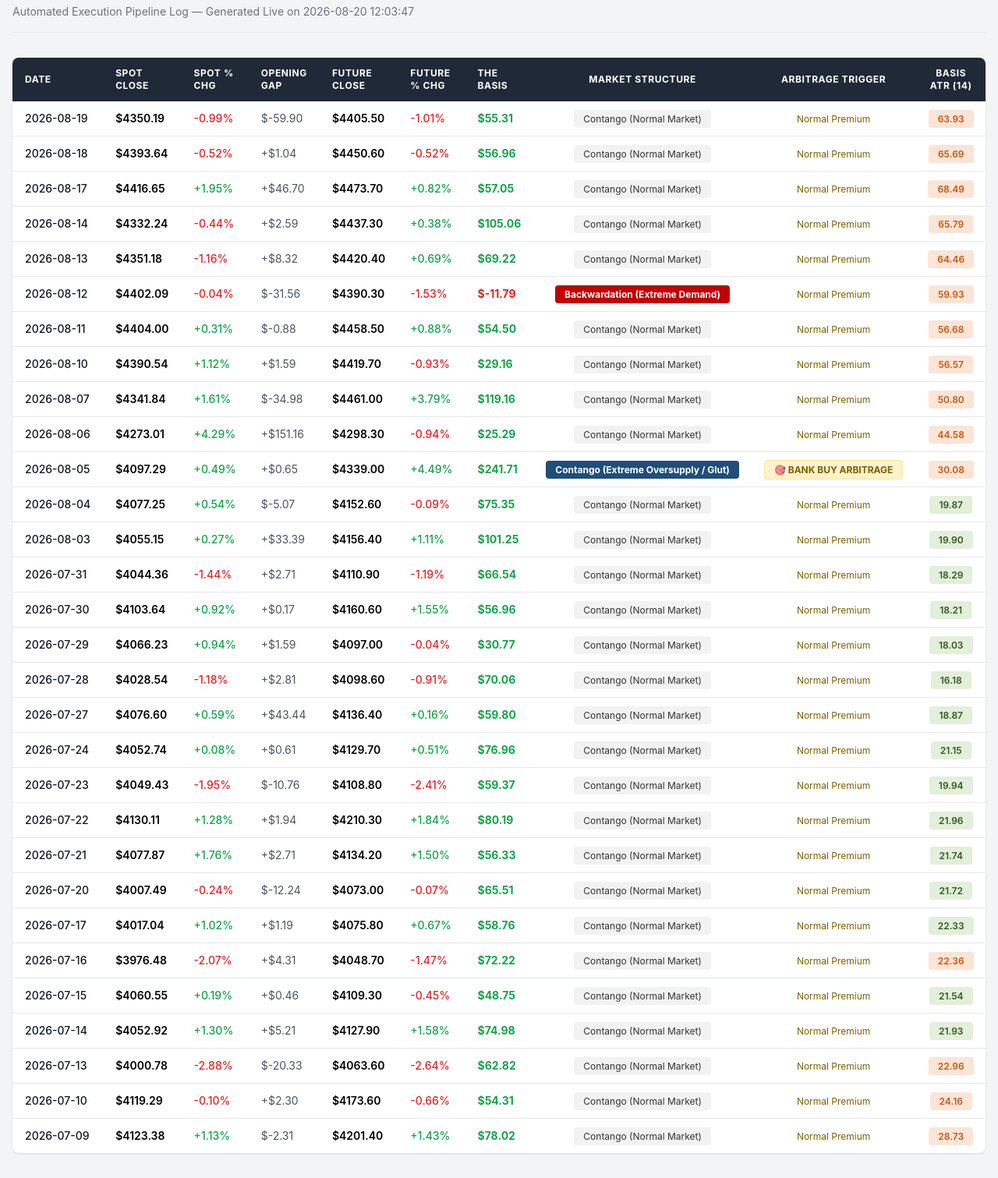
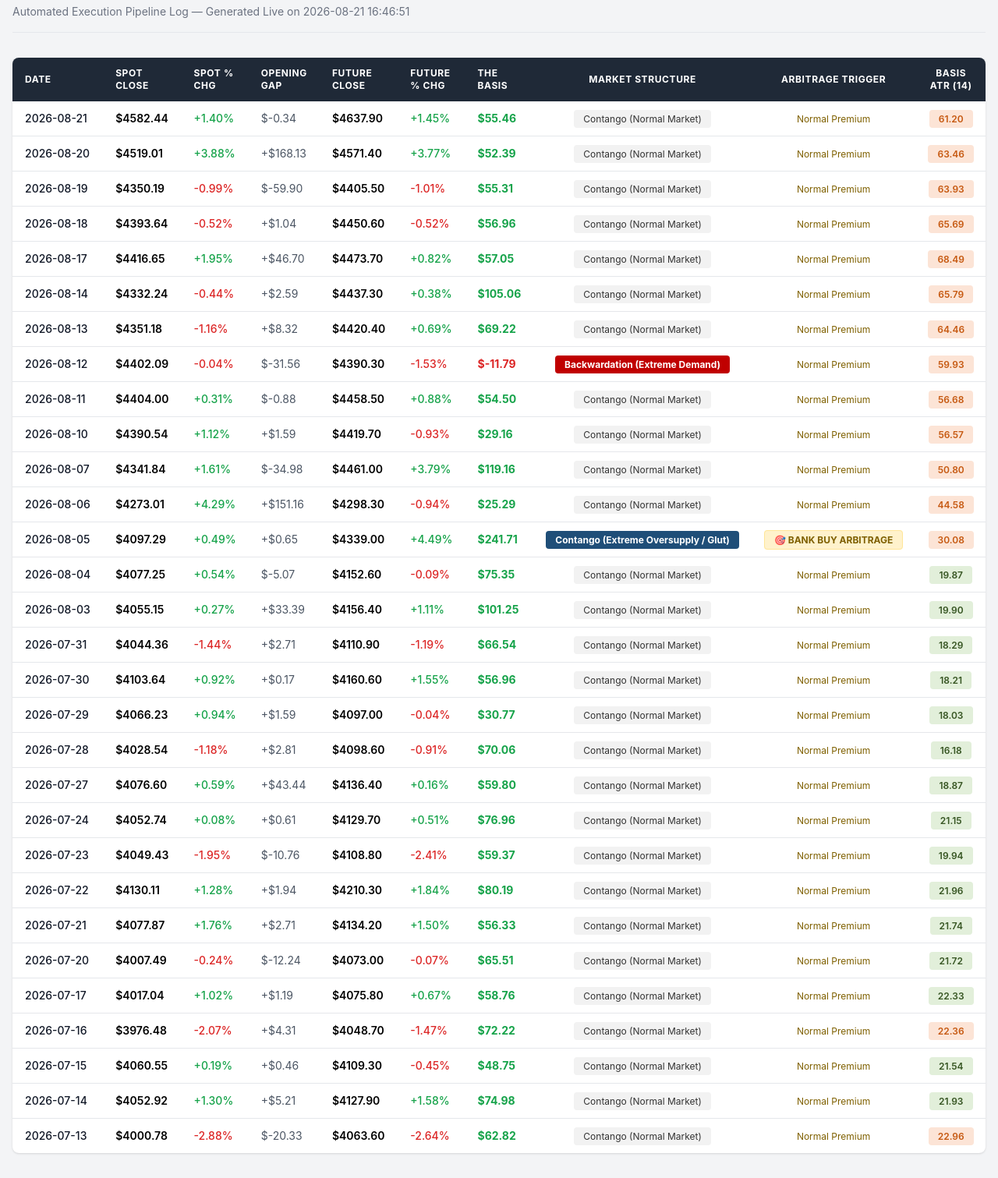
Before and after one commit to Jamesssurfer/SpotVsFutureGold, a plain HTML site: page index.html in a window 1280 px wide. Shown: the part 71-1582 px from the top of the page at 78% size. Drawn offline with nearby package versions, Linux system fonts and the light colour scheme.

Commit message:
Automated Web Log Sync: 2026-08-21 16:46

```diff
--- a/index.html
+++ b/index.html
@@ -15,7 +15,7 @@
         <div class="max-w-full mx-auto px-4 py-8">
             <header class="mb-8 border-b border-gray-200 pb-4">
                 <h1 class="text-3xl font-extrabold text-gray-900 tracking-tight">Gold Basis Premium & Market Structure Tracker</h1>
-                <p class="text-sm text-gray-500 mt-2">Automated Execution Pipeline Log — Generated Live on 2026-08-20 12:03:47</p>
+                <p class="text-sm text-gray-500 mt-2">Automated Execution Pipeline Log — Generated Live on 2026-08-21 16:46:51</p>
             </header>
             <div class="bg-white rounded-lg shadow overflow-hidden">
                 <div class="overflow-x-auto">
@@ -36,6 +36,34 @@
                             </tr>
                         </thead>
                         <tbody class="divide-y divide-gray-200">
+
+        <tr class="hover:bg-gray-50 border-b border-gray-200 text-sm">
+            <td class="px-4 py-3 font-medium text-gray-900 whitespace-nowrap">2026-08-21</td>
+            <td class="px-4 py-3 font-semibold whitespace-nowrap">$4582.44</td>
+            <td class="px-4 py-3 font-medium whitespace-nowrap text-green-600">+1.40%</td>
+            <td class="px-4 py-3 text-gray-600 whitespace-nowrap">$-0.34</td>
+            <td class="px-4 py-3 font-semibold whitespace-nowrap">$4637.90</td>
+            <td class="px-4 py-3 font-medium whitespace-nowrap text-green-600">+1.45%</td>
+            <td class="px-4 py-3 font-bold whitespace-nowrap text-green-600">$55.46</td>
+            <td class="px-4 py-3 text-center"><span class="px-3 py-1 rounded text-xs whitespace-nowrap" style="background-color: #F2F2F2; color: #333333;">Contango (Normal Market)</span></td>
+            <td class="px-4 py-3 text-center"><span class="px-3 py-1 rounded text-xs whitespace-nowrap" style="color: #7F6000;">Normal Premium</span></td>
+            <td class="px-4 py-3 text-center"><span class="px-3 py-1 rounded text-xs font-semibold whitespace-nowrap" style="background-color: #FCE4D6; color: #C65911;">61.20</span></td>
+            <td class="px-4 py-3 text-gray-500 font-medium whitespace-nowrap">Normal Trading</td>
+        </tr>
+
+        <tr class="hover:bg-gray-50 border-b border-gray-200 text-sm">
+            <td class="px-4 py-3 font-medium text-gray-900 whitespace-nowrap">2026-08-20</td>
+            <td class="px-4 py-3 font-semibold whitespace-nowrap">$4519.01</td>
+            <td class="px-4 py-3 font-medium whitespace-nowrap text-green-600">+3.88%</td>
+            <td class="px-4 py-3 text-gray-600 whitespace-nowrap">+$168.13</td>
+            <td class="px-4 py-3 font-semibold whitespace-nowrap">$4571.40</td>
+            <td class="px-4 py-3 font-medium whitespace-nowrap text-green-600">+3.77%</td>
+            <td class="px-4 py-3 font-bold whitespace-nowrap text-green-600">$52.39</td>
+            <td class="px-4 py-3 text-center"><span class="px-3 py-1 rounded text-xs whitespace-nowrap" style="background-color: #F2F2F2; color: #333333;">Contango (Normal Market)</span></td>
+            <td class="px-4 py-3 text-center"><span class="px-3 py-1 rounded text-xs whitespace-nowrap" style="color: #7F6000;">Normal Premium</span></td>
+            <td class="px-4 py-3 text-center"><span class="px-3 py-1 rounded text-xs font-semibold whitespace-nowrap" style="background-color: #FCE4D6; color: #C65911;">63.46</span></td>
+            <td class="px-4 py-3 text-gray-500 font-medium whitespace-nowrap">Normal Trading</td>
+        </tr>
 
         <tr class="hover:bg-gray-50 border-b border-gray-200 text-sm">
             <td class="px-4 py-3 font-medium text-gray-900 whitespace-nowrap">2026-08-19</td>
@@ -429,34 +457,6 @@
             <td class="px-4 py-3 text-gray-500 font-medium whitespace-nowrap">Normal Trading</td>
         </tr>
 
-        <tr class="hover:bg-gray-50 border-b border-gray-200 text-sm">
-            <td class="px-4 py-3 font-medium text-gray-900 whitespace-nowrap">2026-07-10</td>
-            <td class="px-4 py-3 font-semibold whitespace-nowrap">$4119.29</td>
-            <td class="px-4 py-3 font-medium whitespace-nowrap text-red-600">-0.10%</td>
-            <td class="px-4 py-3 text-gray-600 whitespace-nowrap">+$2.30</td>
-            <td class="px-4 py-3 font-semibold whitespace-nowrap">$4173.60</td>
-            <td class="px-4 py-3 font-medium whitespace-nowrap text-red-600">-0.66%</td>
-            <td class="px-4 py-3 font-bold whitespace-nowrap text-green-600">$54.31</td>
-            <td class="px-4 py-3 text-center"><span class="px-3 py-1 rounded text-xs whitespace-nowrap" style="background-color: #F2F2F2; color: #333333;">Contango (Normal Market)</span></td>
-            <td class="px-4 py-3 text-center"><span class="px-3 py-1 rounded text-xs whitespace-nowrap" style="color: #7F6000;">Normal Premium</span></td>
-            <td class="px-4 py-3 text-center"><span class="px-3 py-1 rounded text-xs font-semibold whitespace-nowrap" style="background-color: #FCE4D6; color: #C65911;">24.16</span></td>
-            <td class="px-4 py-3 text-gray-500 font-medium whitespace-nowrap">Normal Trading</td>
-        </tr>
-
-        <tr class="hover:bg-gray-50 border-b border-gray-200 text-sm">
-            <td class="px-4 py-3 font-medium text-gray-900 whitespace-nowrap">2026-07-09</td>
-            <td class="px-4 py-3 font-semibold whitespace-nowrap">$4123.38</td>
-            <td class="px-4 py-3 font-medium whitespace-nowrap text-green-600">+1.13%</td>
-            <td class="px-4 py-3 text-gray-600 whitespace-nowrap">$-2.31</td>
-            <td class="px-4 py-3 font-semibold whitespace-nowrap">$4201.40</td>
-            <td class="px-4 py-3 font-medium whitespace-nowrap text-green-600">+1.43%</td>
-            <td class="px-4 py-3 font-bold whitespace-nowrap text-green-600">$78.02</td>
-            <td class="px-4 py-3 text-center"><span class="px-3 py-1 rounded text-xs whitespace-nowrap" style="background-color: #F2F2F2; color: #333333;">Contango (Normal Market)</span></td>
-            <td class="px-4 py-3 text-center"><span class="px-3 py-1 rounded text-xs whitespace-nowrap" style="color: #7F6000;">Normal Premium</span></td>
-            <td class="px-4 py-3 text-center"><span class="px-3 py-1 rounded text-xs font-semibold whitespace-nowrap" style="background-color: #FCE4D6; color: #C65911;">28.73</span></td>
-            <td class="px-4 py-3 text-gray-500 font-medium whitespace-nowrap">Normal Trading</td>
-        </tr>
-
                         </tbody>
                     </table>
                 </div>
```
